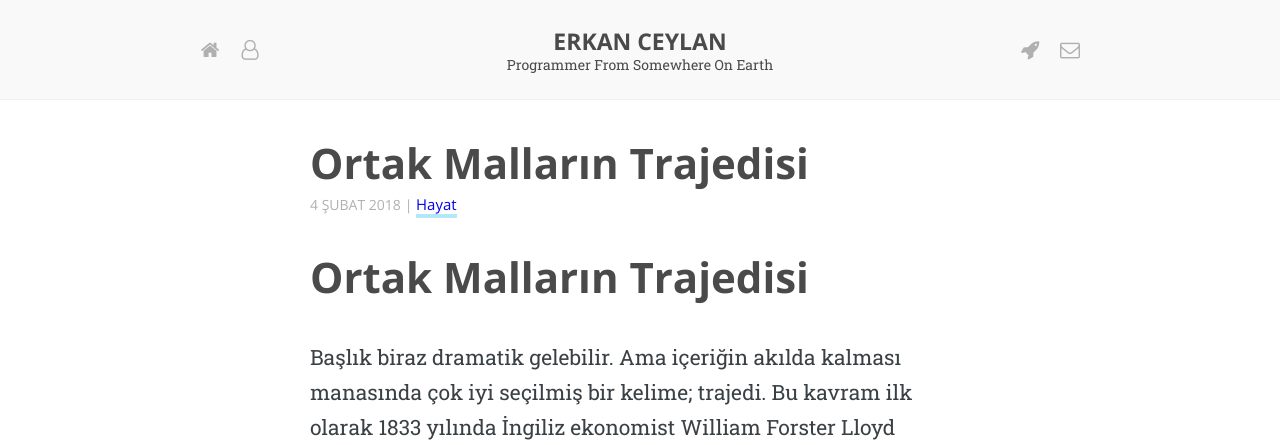
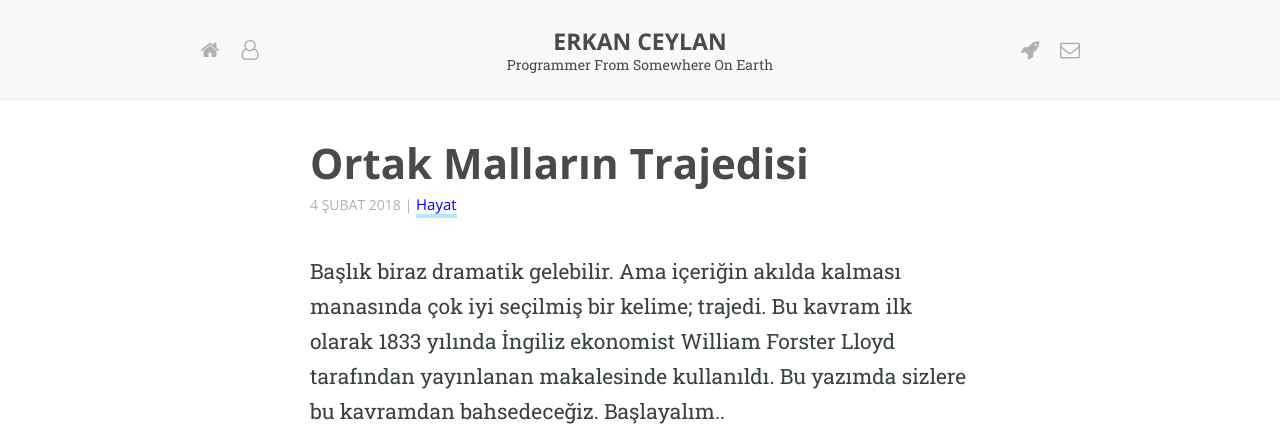
Before and after one commit to erkanceylan/blog, a Jekyll site: the page built from _posts/2018-02-04-Ortak-Mallarin-Trajedisi.md, in a window 1280 px wide and 900 px high, cut to the strip 0-445 px from the top of the window. Built offline with Jekyll 4.4.1, drawn with Linux system fonts in a browser that asks for light colours; comment, search, counter and statistics services are not loaded.

Commit message:
Update 2018-02-04-Ortak-Mallarin-Trajedisi.md

```diff
--- a/_posts/2018-02-04-Ortak-Mallarin-Trajedisi.md
+++ b/_posts/2018-02-04-Ortak-Mallarin-Trajedisi.md
@@ -6,9 +6,6 @@ id: 13
 category: "Hayat"
 coverPhoto: https://user-images.githubusercontent.com/9788440/35772498-368f3cd4-0940-11e8-865d-0b23e820223c.jpg
 ---
-
-# Ortak Malların Trajedisi
-
 Başlık biraz dramatik gelebilir. Ama içeriğin akılda kalması manasında çok iyi seçilmiş bir kelime; trajedi.
 Bu kavram ilk olarak 1833 yılında İngiliz ekonomist William Forster Lloyd tarafından yayınlanan makalesinde kullanıldı.
 Bu yazımda sizlere bu kavramdan bahsedeceğiz. Başlayalım..
```
